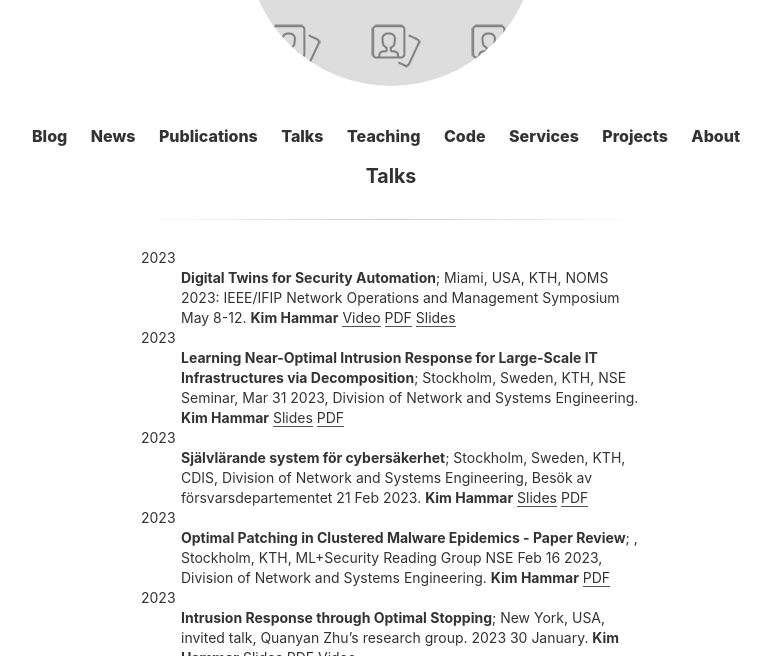
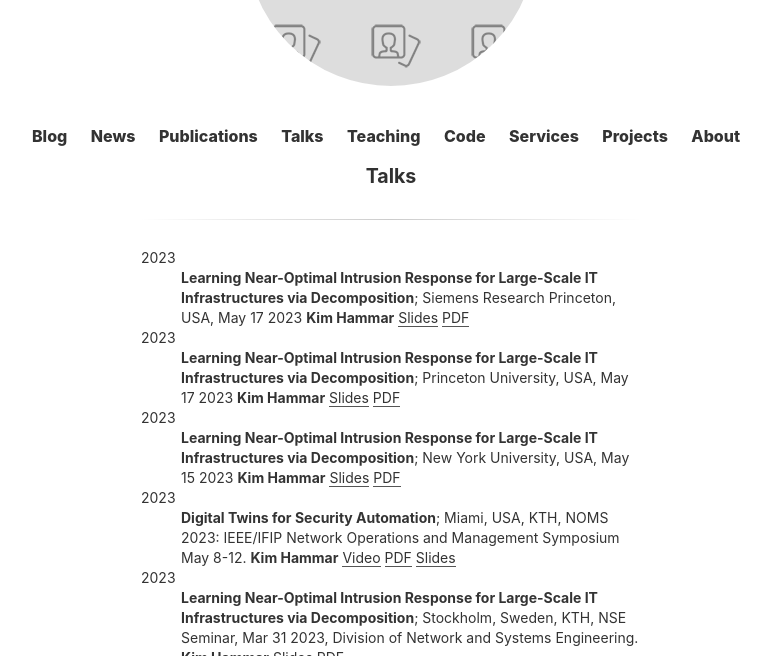
Before and after one commit to Limmen/Limmen.github.io, a Jekyll site: the page built from talks.md, in a window 1280 px wide and 900 px high, cut to the strip 244-900 px from the top of the window. Shown: the whole strip, without its empty margins (249-1020 px from the left). Built offline with Jekyll 4.4.1, drawn with Linux system fonts in a browser that asks for light colours.

Commit message:
upd news

```diff
--- a/talks.md
+++ b/talks.md
@@ -2,6 +2,24 @@
 layout: page
 title: Talks
 ---
+
+2023
+:   **Learning Near-Optimal Intrusion Response for Large-Scale IT Infrastructures via Decomposition**; Siemens Research Princeton, USA, May 17 2023
+    **Kim Hammar**
+	[Slides](https://www.slideshare.net/KimHammar/learning-nearoptimal-intrusion-responses-for-it-infrastructures-via-decomposition)
+	[PDF](/assets/slides/Kim_Talk_Princeton_17_May_23.pdf)
+
+2023
+:   **Learning Near-Optimal Intrusion Response for Large-Scale IT Infrastructures via Decomposition**; Princeton University, USA, May 17 2023
+    **Kim Hammar**
+	[Slides](https://www.slideshare.net/KimHammar/learning-nearoptimal-intrusion-responses-for-it-infrastructures-via-decomposition	)
+	[PDF](/assets/slides/Kim_Talk_Princeton_17_May_23.pdf)
+
+2023
+:   **Learning Near-Optimal Intrusion Response for Large-Scale IT Infrastructures via Decomposition**; New York University, USA, May 15 2023
+    **Kim Hammar**
+	[Slides](https://www.slideshare.net/KimHammar/learning-optimal-intrusion-responses-via-decomposition)
+	[PDF](/assets/slides/Kim_Talk_NYU_14_May_23.pdf)
 
 2023
 :   **Digital Twins for Security Automation**; Miami, USA, KTH, NOMS 2023: IEEE/IFIP Network Operations and Management Symposium May 8-12.
```
Also changed, not shown: news.md (+12 -0 lines), 2 other files.
